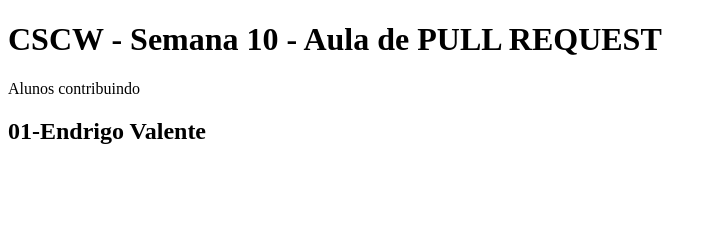
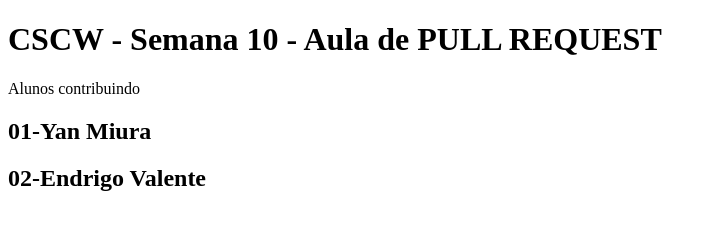
Before and after one commit to ymiuraa/yanmiura.2021.1.cscw.pullrequest, a plain HTML site: page index.html in a window 1280 px wide. Shown: the whole page, without its empty margins (0-717 px from the left). Drawn offline with Linux system fonts and the light colour scheme.

Commit message:
add yanmiura

```diff
--- a/index.html
+++ b/index.html
@@ -4,7 +4,8 @@
 
 <h1>CSCW - Semana 10 - Aula de PULL REQUEST</h1>
 <p>Alunos contribuindo</p>
-<h2>01-Endrigo Valente</h2>
+<h2>01-Yan Miura</h2>
+<h2>02-Endrigo Valente</h2>
 
 </body>
 </html>
```
